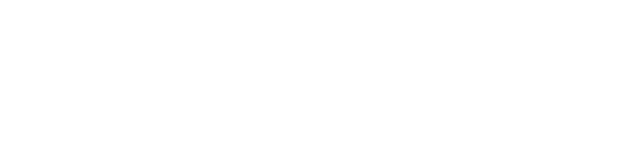
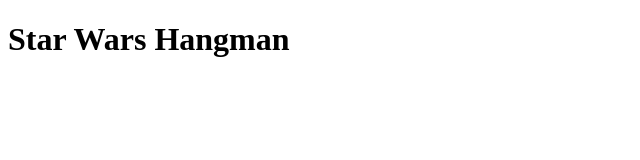
Before and after one commit to mbarachkov/Word-Guess-Game, a plain HTML site: page index.html in a window 1280 px wide. Shown: the whole page, without its empty margins (0-640 px from the left). Drawn offline with Linux system fonts and the light colour scheme.

Commit message:
wrote pseudocode to go off of

```diff
--- a/index.html
+++ b/index.html
@@ -13,11 +13,18 @@
 </head>
 
 <body>
+    <script src="assets/javascript/javascript.js"></script>
+    <div class="container">
+        <header>
+            <h1>Star Wars Hangman</h1>
+        </header>
+
+    </div>
 
 
 
 
-    <script src="assets/javascript/javascript.js"></script>
+
 
 
 
```
Also changed, not shown: assets/javascript/javascript.js (+9 -0 lines).
